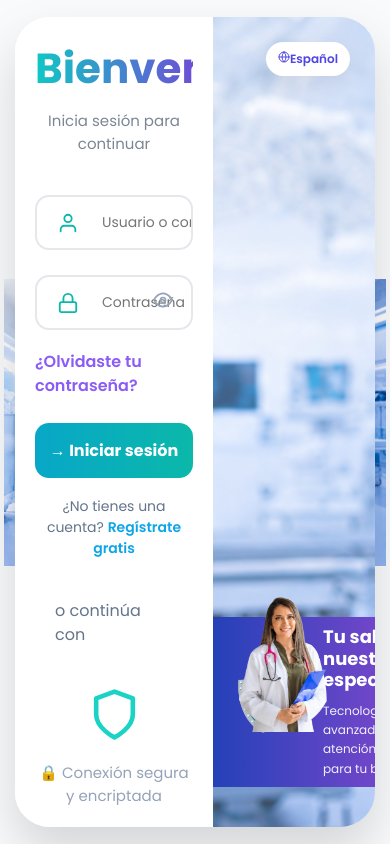
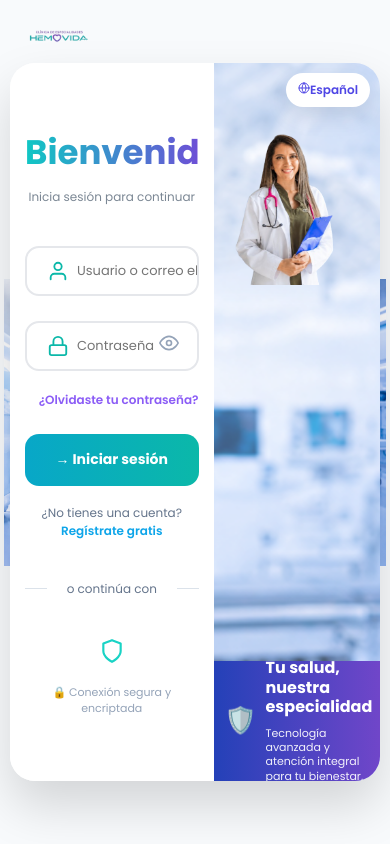
Before and after one commit to Emilio6345/hemovida-frontend, a React (Vite) app: page /login in a window 390 px wide. Built offline with nearby package versions, Linux system fonts and the light colour scheme.

Commit message:
fix responsive login mobile

```diff
--- a/src/styles/login.css
+++ b/src/styles/login.css
@@ -496,39 +496,6 @@ background-position-y: -388px;
 
 }
 
-@media(max-width:992px){
-
-  .login-card-v2{
-      flex-direction:column;
-      height:auto;
-  }
-
-  .login-left,
-  .login-right{
-      width:100%;
-  }
-
-  .login-left::after{
-  z-index:1;
-}
-
-  .doctor-container{
-      position:relative;
-      top:auto;
-      left:auto;
-      right:auto;
-      margin-top:40px;
-  }
-
-  .info-banner{
-      position:relative;
-  }
-
-  .top-logo img{
-  width:clamp(180px,18vw,360px);
-}
-
-}
 
 .btn-login-v2{
   display:block;
@@ -562,22 +529,7 @@ background-position-y: -388px;
 
 }
 
-/* ==========================
-   TABLETS
-========================== */
 
-@media (max-width: 992px){
-
-  .login-card-v2{
-    flex-direction:column;
-  }
-
-  .login-left,
-  .login-right{
-    width:100%;
-  }
-
-}
 
 .register-link-login{
   margin-top: 18px;
@@ -603,70 +555,125 @@ background-position-y: -388px;
 @media (max-width: 768px){
 
   .login-page{
-    padding:15px;
-    overflow-x:hidden;
+    padding:10px;
+    overflow:hidden;
   }
 
   .login-card-v2{
     width:100%;
-    max-width:100%;
-    min-height:650px;
+    height:85vh;
+    min-height:85vh;
 
     display:flex;
-    flex-direction:row !important;
+    flex-direction:row;
+
+    border-radius:25px;
   }
 
   .login-left{
     width:55%;
-    padding:20px;
+    padding:15px;
+    overflow:hidden;
   }
 
   .login-right{
     width:45%;
-    display:block;
+    position:relative;
+    overflow:hidden;
+  }
+
+  .login-left::after{
+    display:none;
   }
 
   .login-header-v2 h1{
-    font-size:42px;
+    font-size:34px;
   }
 
   .login-header-v2 p{
-    font-size:15px;
+    font-size:12px;
   }
 
   .input-box input{
-    height:55px;
+    height:50px;
+    font-size:13px;
+    padding-left:50px;
+  }
+
+  .btn-login-v2{
+    height:52px;
     font-size:14px;
   }
 
-  .btn-login-v2{
-    height:55px;
+  .forgot-row a{
+    font-size:12px;
+  }
+
+  .register-link-login{
+    font-size:12px;
+  }
+
+  .separator p{
+    font-size:12px;
+  }
+
+  .secure-text{
+    font-size:11px;
+  }
+
+  .doctor-container{
+    position:absolute;
+    left:0;
+    right:0;
+    top:60px;
+    height:auto;
+    display:flex;
+    justify-content:center;
+  }
+
+  .doctor-image{
+    width:180px;
+    max-width:180px;
+    transform:none;
+  }
+
+  .info-banner{
+    position:absolute;
+    bottom:0;
+    left:0;
+    width:100%;
+    height:120px;
+    padding:12px;
+    gap:10px;
+  }
+
+  .info-banner h3{
     font-size:16px;
   }
 
-  .doctor-image{
-    max-width:240px;
-    width:100%;
+  .info-banner p{
+    font-size:11px;
+    line-height:1.3;
   }
 
-  .info-banner{
-    padding:15px;
-  }
-
-  .info-banner h3{
-    font-size:18px;
-  }
-
-  .info-banner p{
-    font-size:12px;
+  .shield-icon{
+    font-size:26px;
+    min-width:30px;
   }
 
   .language-selector{
+    top:10px;
+    right:10px;
     padding:8px 12px;
     font-size:12px;
   }
 
+  .top-logo{
+    top:5px;
+    left:5px;
+  }
+
   .top-logo img{
-    width:120px;
+    width:110px;
   }
 }
```
